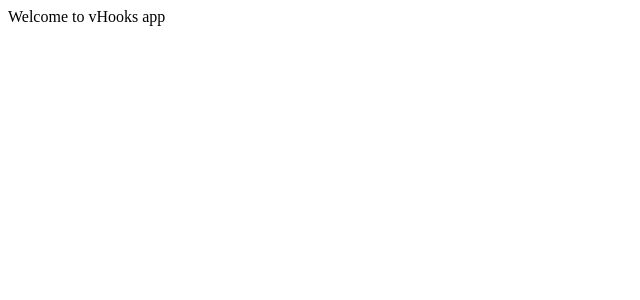
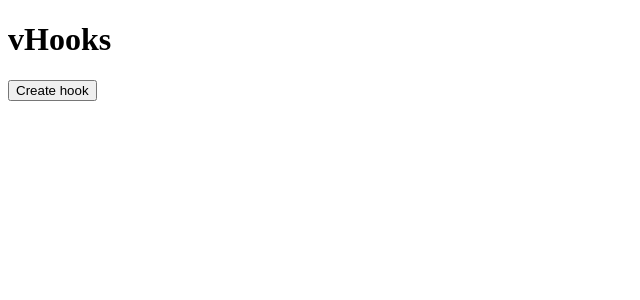
Before and after one commit to srimajji/vHooks, a Next.js app: page /Home in a window 1280 px wide. Shown: the top 300 px of the page, without its empty margins (0-640 px from the left). Built offline with nearby package versions, Linux system fonts and the light colour scheme.

Commit message:
add create hook btn in Home and fix Hook page
* convert date to string when rendering hook request

```diff
--- a/pages/Home.tsx
+++ b/pages/Home.tsx
@@ -1,5 +1,27 @@
-const Index = () => {
-	return <div>Welcome to vHooks app</div>;
+import { useState } from "react";
+import request from "../src/utils/Request";
+import Router from "next/router";
+
+const Home = () => {
+	const [errorMsg, setErrorMsg] = useState("");
+
+	async function onClickCreateHook() {
+		const { status, data } = await request.post("/api/hooks");
+		if (status !== 201) {
+			setErrorMsg("Try again please!");
+		}
+		Router.push(`/p/${data.permalink}`);
+	}
+
+	return (
+		<div>
+			<h1>vHooks</h1>
+			<div>
+				<button onClick={onClickCreateHook}>Create hook</button>
+				{errorMsg}
+			</div>
+		</div>
+	);
 };
 
-export default Index;
+export default Home;
--- a/src/routes/HookRequestRoutes.ts
+++ b/src/routes/HookRequestRoutes.ts
@@ -61,7 +61,7 @@ export const newHookRequest = wrapAsync(async (req: any, res: express.Response,
 			res.append(header, get(headers, header, ""));
 		}
 
-		if (!body && (body.constructor === Object && !Object.keys(body).length)) {
+		if (!body || (body.constructor === Object && !Object.keys(body).length)) {
 			res.send();
 		} else {
 			res.send(body.toString());
--- a/src/routes/HookRoutes.ts
+++ b/src/routes/HookRoutes.ts
@@ -34,5 +34,5 @@ export const newHook = wrapAsync(async (req: express.Request, res: express.Respo
 	});
 
 	logger.info("Create a new hook", { hook });
-	res.json({ ...hook });
+	res.status(201).json({ ...hook });
 });
--- /dev/null
+++ b/src/utils/Request.ts
@@ -0,0 +1,10 @@
+import axios from "axios";
+
+const request = axios.create({
+	timeout: 5000,
+	headers: {
+		"Content-Type": "application/json",
+	},
+});
+
+export default request;
```
Also changed, not shown: pages/Hook.tsx (+5 -9 lines), pages/index.tsx (added, +10 -0 lines).
